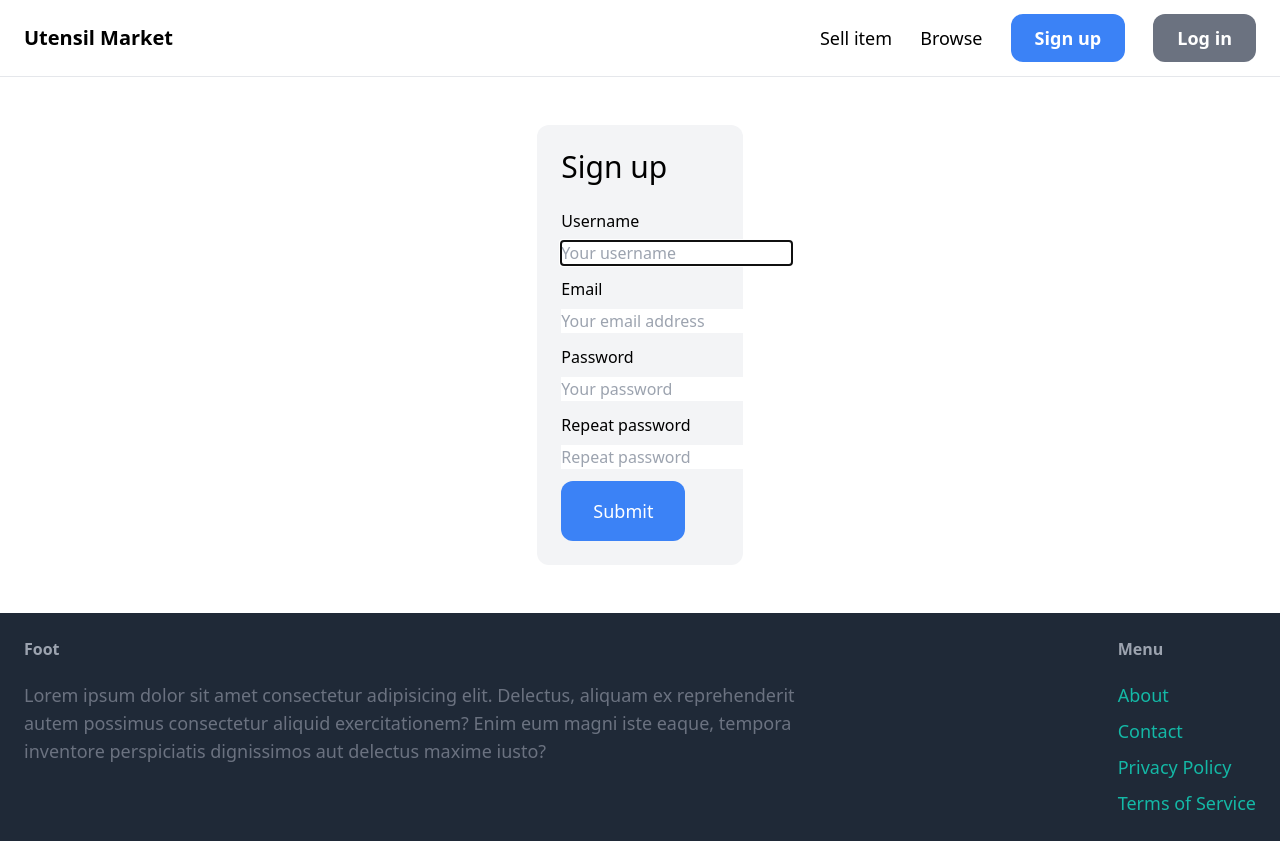
After one commit to user0113/marketplace, a Django app: page /signup/ in a window 1280 px wide. The commit adds this page. Run offline with Django 5.2, Linux system fonts and the light colour scheme; some libraries are stand-ins or nearby versions.

Commit message:
finished sign up and log in functionality

```diff
--- /dev/null
+++ b/market/core/forms.py
@@ -0,0 +1,29 @@
+from django import forms
+from django.contrib.auth.forms import UserCreationForm, AuthenticationForm
+from django.contrib.auth.models import User
+
+class SignupForm(UserCreationForm):
+    class Meta:
+        model = User
+        fields = ('username', 'email', 'password1', 'password2')
+
+    username = forms.CharField(widget=forms.TextInput(attrs={
+        'placeholder': 'Your username',
+    }))
+    email = forms.CharField(widget=forms.EmailInput(attrs={
+        'placeholder': 'Your email address',
+    }))
+    password1 = forms.CharField(widget=forms.PasswordInput(attrs={
+        'placeholder': 'Your password',
+    }))
+    password2 = forms.CharField(widget=forms.PasswordInput(attrs={
+        'placeholder': 'Repeat password',
+    }))
+
+class LoginForm(AuthenticationForm):
+    username = forms.CharField(widget=forms.TextInput(attrs={
+        'placeholder': 'Your username',
+    }))
+    password = forms.CharField(widget=forms.PasswordInput(attrs={
+        'placeholder': 'Your password',
+    }))
--- a/market/core/templates/core/base.html
+++ b/market/core/templates/core/base.html
@@ -1,3 +1,7 @@
+<!--
+The default page template for the core app
+-->
+
 <!DOCTYPE html>
 <html lang="en">
 <head>
@@ -15,8 +19,13 @@
                 <div class="space-x-6">
                     <a href="#" class="text-lg font-normal hover:text-gray-500">Sell item</a>
                     <a href="#" class="text-lg font-normal hover:text-gray-500">Browse</a>
-                    <a href="#" class="px-6 py-3 text-lg font-semibold bg-blue-500 text-white rounded-xl hover:bg-teal-700">Sign up</a>
-                    <a href="#" class="px-6 py-3 text-lg font-semibold bg-gray-500 text-white rounded-xl hover:bg-teal-700">Log in</a>
+                    {% if request.user.is_authenticated %}
+                    <a href="#" class="px-6 py-3 text-lg font-semibold bg-teal-500 text-white rounded-xl hover:bg-teal-700">Inbox</a>
+                    <a href="#" class="px-6 py-3 text-lg font-semibold bg-gray-500 text-white rounded-xl hover:bg-gray-700">Dashboard</a>
+                    {% else %}
+                    <a href="{% url 'core:signup' %}" class="px-6 py-3 text-lg font-semibold bg-blue-500 text-white rounded-xl hover:bg-teal-700">Sign up</a>
+                    <a href="{% url 'core:login' %}" class="px-6 py-3 text-lg font-semibold bg-gray-500 text-white rounded-xl hover:bg-teal-700">Log in</a>
+                    {% endif %}
                 </div>
             </nav>
             <div class="p-6">
@@ -35,7 +44,7 @@
                     <h3 class="mb-5 font-semibold text-gray-400">Menu</h3>
                     <ul class="space-y-2">
                         <li><a href="#" class="text-lg text-teal-500 hover:text-teal-700">About</a></li>
-                        <li><a href="{% url 'contact' %}" class="text-lg text-teal-500 hover:text-teal-700">Contact</a></li>
+                        <li><a href="{% url 'core:contact' %}" class="text-lg text-teal-500 hover:text-teal-700">Contact</a></li>
                         <li><a href="#" class="text-lg text-teal-500 hover:text-teal-700">Privacy Policy</a></li>
                         <li><a href="#" class="text-lg text-teal-500 hover:text-teal-700">Terms of Service</a></li>
                     </ul>
--- a/market/core/templates/core/contact.html
+++ b/market/core/templates/core/contact.html
@@ -1,3 +1,7 @@
+<!--
+Extends the default template for a contact page
+-->
+
 {% extends 'core/base.html'%}
 {% block title %}
     Contact
--- /dev/null
+++ b/market/core/templates/core/signup.html
@@ -0,0 +1,45 @@
+{% extends 'core/base.html' %}
+
+{% block title %}Sign up{% endblock %}
+
+{% block stuff %}
+<div class="w-1/6 my-6 mx-auto p-6 bg-gray-100 rounded-xl">
+    <h1 class="mb-6 text-3xl">Sign up</h1>
+
+    <form method="post" action=".">
+        {% csrf_token %}
+
+        <div class="mb-3">
+            <label class="inline-block mb-2">Username</label><br>
+            {{ form.username }}
+        </div>
+
+        <div class="mb-3">
+            <label class="inline-block mb-2">Email</label><br>
+            {{ form.email }}
+        </div>
+
+        <div class="mb-3">
+            <label class="inline-block mb-2">Password</label><br>
+            {{ form.password1 }}
+        </div>
+
+        <div class="mb-3">
+            <label class="inline-block mb-2">Repeat password</label><br>
+            {{ form.password2 }}
+        </div>
+
+        {% if form.errors or form.non_field_errors %}
+            <div class="mb-3 p-6 bg-red-100 rounded-xl">
+                {% for field in form %}
+                    {{ field.errors }}
+                {% endfor %}
+
+                {{ form.non_field_errors }}
+            </div>
+        {% endif %}
+
+        <button class="py-4 px-8 text-lg bg-blue-500 hover:bg-blue-700 rounded-xl text-white">Submit</button>
+    </form>
+</div>
+{% endblock %}
--- /dev/null
+++ b/market/core/urls.py
@@ -0,0 +1,14 @@
+from django.contrib.auth import views as myview
+from django.urls import path
+
+from . import views
+from .forms import LoginForm
+
+app_name = 'core'
+
+urlpatterns = [
+    path('', views.index, name='index'),
+    path('contact/', views.contact, name='contact'),
+    path('signup/', views.signup, name='signup'),
+    path('login', myview.LoginView.as_view(template_name='core/login.html', authentication_form=LoginForm), name='login')
+]
--- a/market/core/views.py
+++ b/market/core/views.py
@@ -1,9 +1,15 @@
-from django.shortcuts import render
+"""
+The view for the core app
+"""
+
+from django.shortcuts import render, redirect
 
 from item.models import Category, Item
 
+from .forms import SignupForm
+
 def index(request):
-    items = Item.objects.filter(is_sold=False)[0:2]
+    items = Item.objects.filter(is_sold=False)[0:4]
     categories = Category.objects.all()
 
     return render(request, 'core/index.html', {
@@ -13,3 +19,18 @@ def index(request):
 
 def contact(request):
     return render(request, 'core/contact.html')
+
+def signup(request):
+    if request.method == 'POST':
+        form = SignupForm(request.POST)
+
+        if form.is_valid():
+            form.save()
+
+            return redirect('/login/')
+    else:
+        form = SignupForm()
+
+    return render(request, 'core/signup.html', {
+        'form': form
+    })
--- /dev/null
+++ b/market/item/forms.py
@@ -0,0 +1,46 @@
+from django import forms
+
+from .models import Item
+
+INPUT_CLASSES = 'w-full py-4 px-6 rounded-xl border'
+
+class NewItemForm(forms.ModelForm):
+    class Meta:
+        model = Item
+        fields = ('category', 'name', 'description', 'price', 'image',)
+        widgets = {
+            'category': forms.Select(attrs={
+                'class': INPUT_CLASSES
+            }),
+            'name': forms.TextInput(attrs={
+                'class': INPUT_CLASSES
+            }),
+            'description': forms.Textarea(attrs={
+                'class': INPUT_CLASSES
+            }),
+            'price': forms.TextInput(attrs={
+                'class': INPUT_CLASSES
+            }),
+            'image': forms.FileInput(attrs={
+                'class': INPUT_CLASSES
+            })
+        }
+
+class EditItemForm(forms.ModelForm):
+    class Meta:
+        model = Item
+        fields = ('name', 'description', 'price', 'image', 'is_sold')
+        widgets = {
+            'name': forms.TextInput(attrs={
+                'class': INPUT_CLASSES
+            }),
+            'description': forms.Textarea(attrs={
+                'class': INPUT_CLASSES
+            }),
+            'price': forms.TextInput(attrs={
+                'class': INPUT_CLASSES
+            }),
+            'image': forms.FileInput(attrs={
+                'class': INPUT_CLASSES
+            })
+        }
--- a/market/item/urls.py
+++ b/market/item/urls.py
@@ -1,10 +1,17 @@
+"""
+URL configurations for item app
+"""
+
 from django.urls import path
 
 from . import views
 
 app_name = 'item'
-
+"""
+Establishes url pattern where path is item followed by a primary key integer
+"""
 urlpatterns = [
-    path('<int:pk>/', views.detail, name='detail'),
+    path('new/', views.new, name='new'),
+    path('<int:pk>/', views.detail, name='detail')
 
 ]
--- a/market/market/settings.py
+++ b/market/market/settings.py
@@ -26,6 +26,10 @@ SECRET_KEY = 'django-insecure-oz7ty*(s%q8tf6d$k*-_ktqdt^r9l^$bb*xx+-7ppn6b%_d)%z
 DEBUG = True
 
 ALLOWED_HOSTS = []
+
+LOGIN_URL = '/login/'
+LOGIN_REDIRECT_URL = '/'
+LOGOUT_REDIRECT_URL = '/'
 
 
 # Application definition
--- a/market/market/urls.py
+++ b/market/market/urls.py
@@ -19,11 +19,8 @@ from django.conf.urls.static import static#replace later
 from django.contrib import admin
 from django.urls import path, include
 
-from core.views import index, contact
-
 urlpatterns = [
-    path('', index, name='index'),
+    path('', include('core.urls')),
     path('items/', include('item.urls')),
-    path('contact/', contact, name='contact'),
     path('admin/', admin.site.urls)
 ] + static(settings.MEDIA_URL, document_root=settings.MEDIA_ROOT)#replace later
```
Also changed, not shown: market/core/templates/core/index.html (+9 -5 lines), market/core/templates/core/login.html (added, +35 -0 lines), market/item/templates/item/detail.html (+26 -3 lines), market/item/templates/item/form.html (added, +27 -0 lines), market/item/views.py (+17 -2 lines), market/db.sqlite3, market/media/item_images/Spoon1_v7uGKDV.jpg (added), market/media/item_images/Spoon1_w81hngm.jpg (added).
